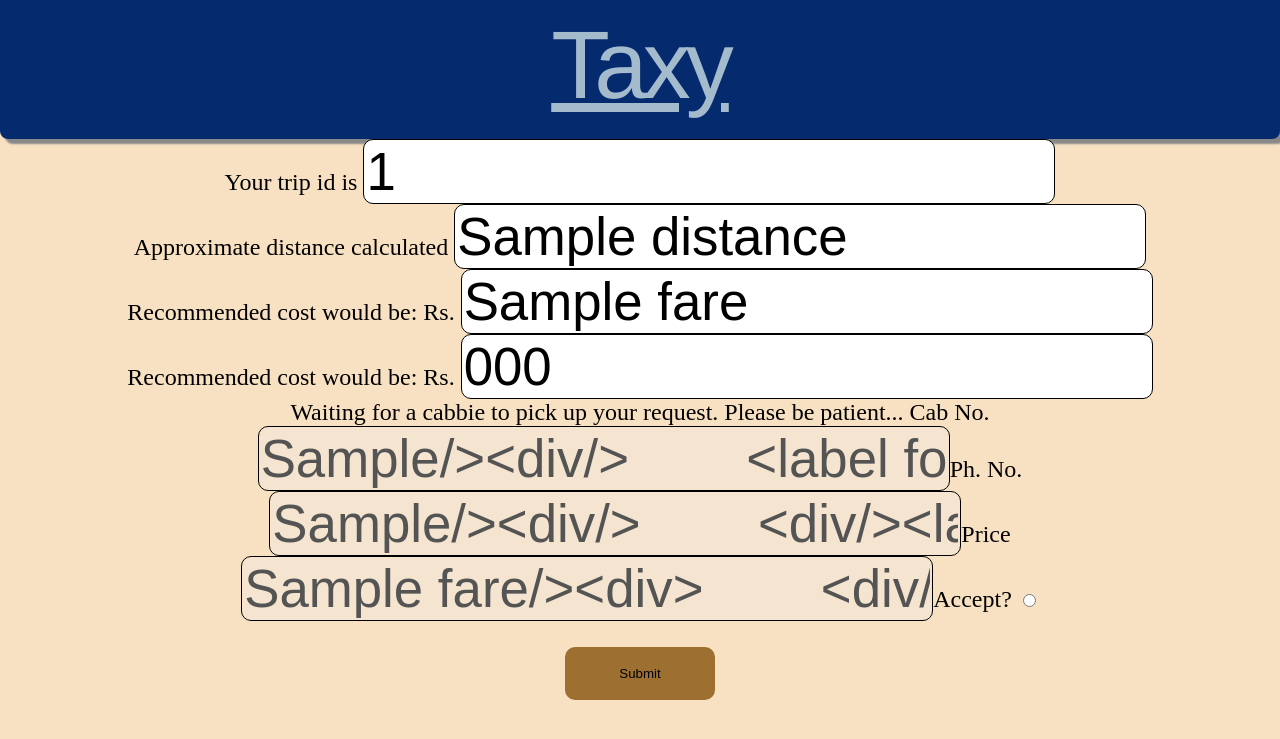
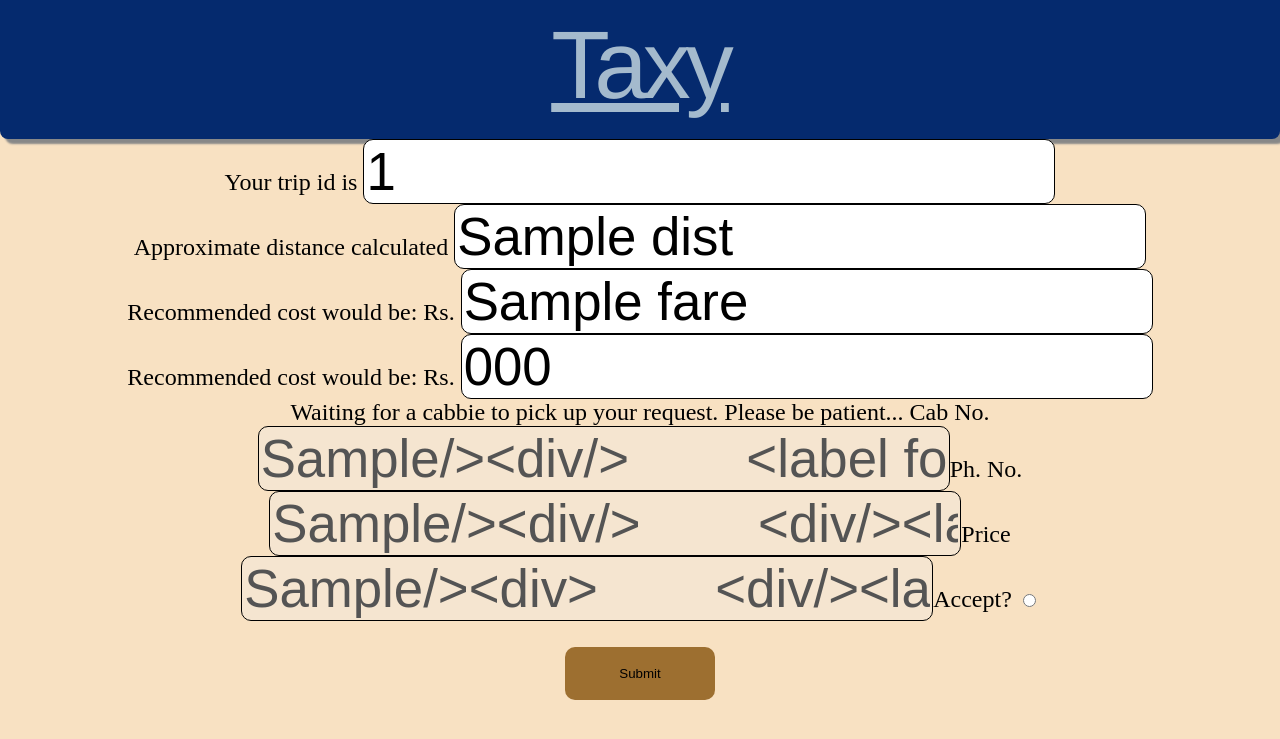
Before and after one commit to simula67/taxy, a Python web app: template taxy/taxy/templates/trip_submit.html in a window 1280 px wide. Shown: the top 739 px of the page. Run offline with Jinja, Linux system fonts and the light colour scheme; the template is opened without the code that fills it: most values are stand-ins (such as "Sample title", 1, 10 or a date in 2020).

Commit message:
Template now works with Trip model instead of locationPost

```diff
--- a/taxy/taxy/templates/trip_submit.html
+++ b/taxy/taxy/templates/trip_submit.html
@@ -48,22 +48,22 @@ padding-bottom:1.5%;">
 
     <form action="customer_confirm" method="get">
         <label for="tripId">Your trip id is</label>
-        <input type="text" name="tripId" id="tripId" value="{{ locationPost.tripId }}"/><div/>
+        <input type="text" name="tripId" id="tripId" value="{{ theTrip.tripId }}"/><div/>
         <label for="distance">Approximate distance calculated</label>
-        <input type="text" name="distance" id="distance" value="{{locationPost.distance}}"/><div/>
+        <input type="text" name="distance" id="distance" value="{{theTrip.dist}}"/><div/>
         <label for="fare">Recommended cost would be: Rs.</label>
-        <input type="text" name="fare" id="fare" value="{{locationPost.fare}}"/><div/>
+        <input type="text" name="fare" id="fare" value="{{theTrip.fare}}"/><div/>
         <label for="custPh">Recommended cost would be: Rs.</label>
-        <input type="text" name="fare" id="fare" value="{{custPhone}}"/><div/>
+        <input type="text" name="fare" id="fare" value="{{theTrip.custPhone}}"/><div/>
 
         <label id="fetching">Waiting for a cabbie to pick up your request. Please be patient...</label>
-        {% if cabPh %}
+        {% if theTrip.proposedCab %}
         <label for="cabNo">Cab No.</label>
-        <input type="text" name="cabNo" id="cabNo" disabled="disabled" value="{{cabNo}}/><div/>
+        <input type="text" name="cabNo" id="cabNo" disabled="disabled" value="{{theTrip.proposedCab.cabNo}}/><div/>
         <label for="cabPhone">Ph. No.</label>
-        <input type="text" name="cabPhone" id="cabPhone" disabled="disabled" value="{{cabPh}}/><div/>
+        <input type="text" name="cabPhone" id="cabPhone" disabled="disabled" value="{{theTrip.proposedCab.cabPh}}/><div/>
         <div/><label for="price">Price</price>
-        <input type="text" name="price" id="price" disabled="disabled" value="{{locationPost.fare}}/><div>
+        <input type="text" name="price" id="price" disabled="disabled" value="{{theTrip.proposedFare}}/><div>
         <div/><label for="accept">Accept?</label>
         <input type="radio" name="accept" id="accept"/><div/>
         <input type="submit" value="Submit"/>
```
